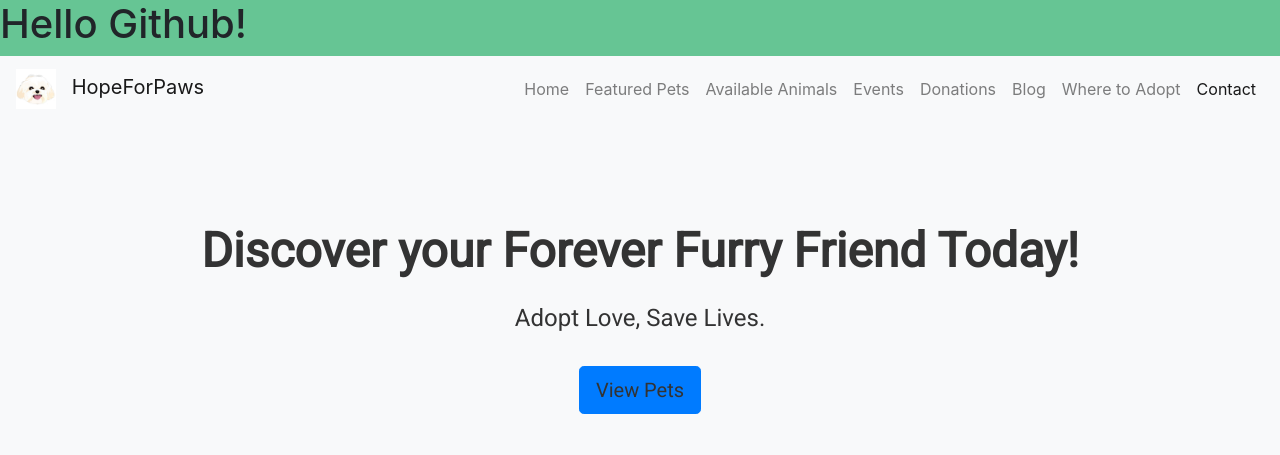
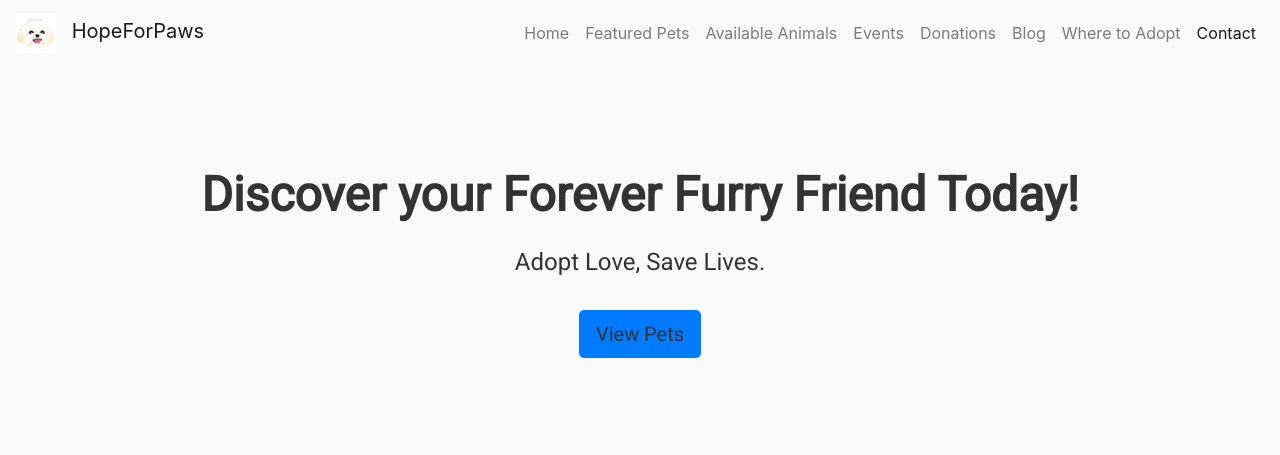
Before and after one commit to jaynabanz/HopeForPaws, a plain HTML site: page index.html in a window 1280 px wide. Shown: the top 455 px of the page. Drawn offline with nearby package versions, Linux system fonts and the light colour scheme.

Commit message:
Update index.html

```diff
--- a/index.html
+++ b/index.html
@@ -34,7 +34,7 @@
   </style>
 </head>
 <body data-spy="scroll" data-target="#pet-navbar" data-offset="100">
-    <h1>Hello Github!</h1>
+
 
   <!-- Navbar -->
   <nav id="pet-navbar" class="navbar navbar-expand-md navbar-light bg-light sticky-top">
```
